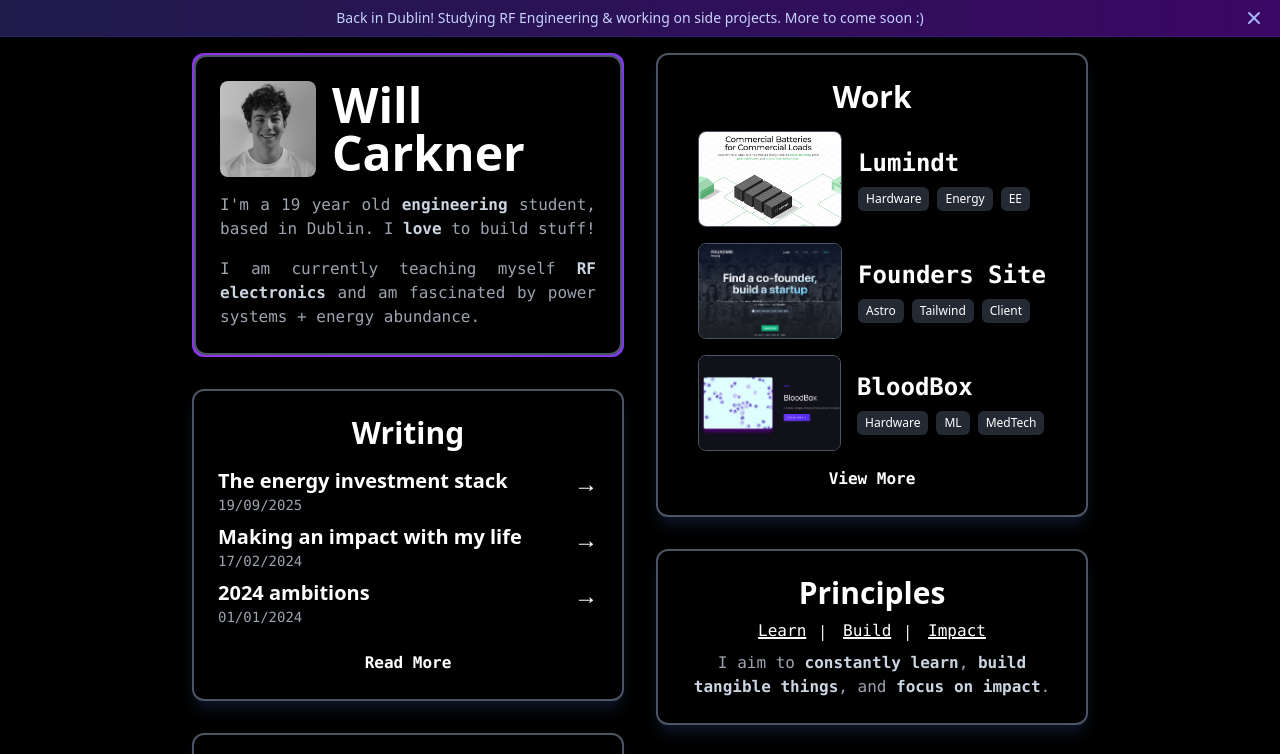
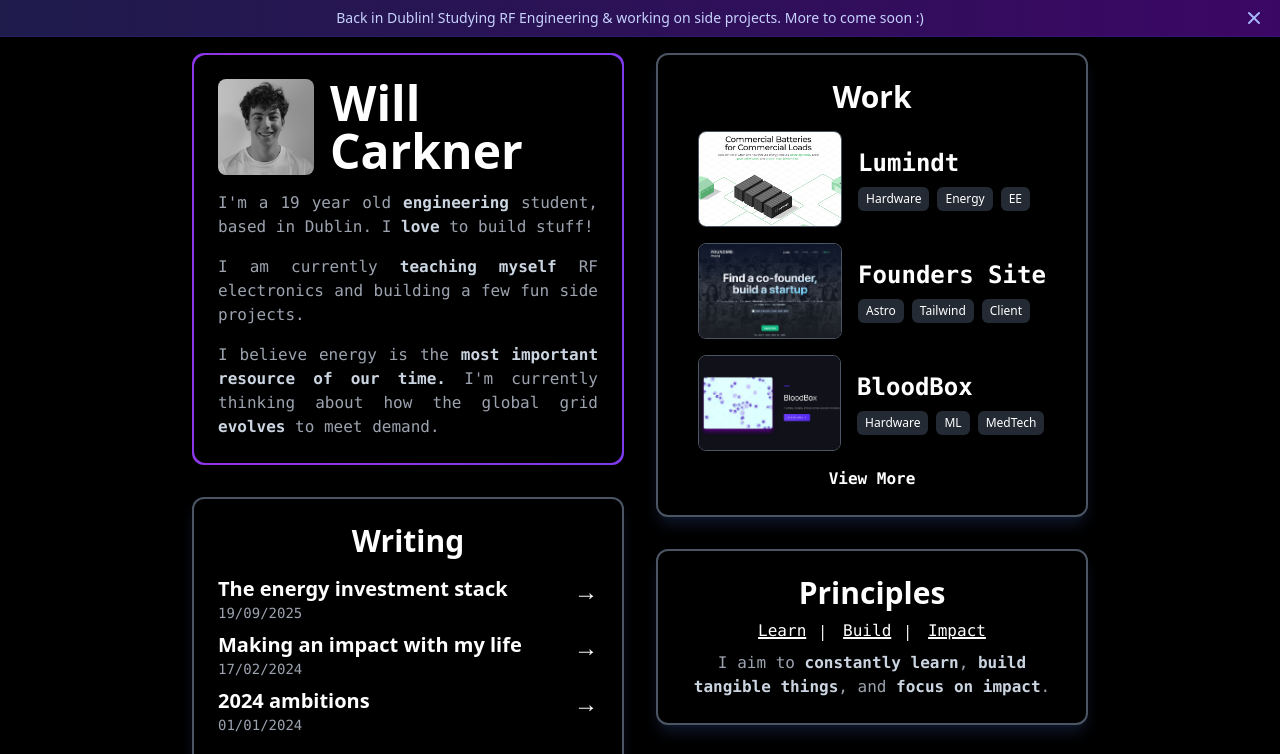
Before and after one commit to will-carkner/will-carkner-com, an Astro site: page / in a window 1280 px wide. Shown: the top 754 px of the page. Built offline with nearby package versions, Linux system fonts and the light colour scheme; Astro itself is replaced by a stand-in of ours.

Commit message:
small change

```diff
--- a/src/pages/index.astro
+++ b/src/pages/index.astro
@@ -21,7 +21,7 @@ const posts = (await getPosts()).slice(0, 3)
         <div
           class="rounded-xl bg-gradient-to-r animate-gradient-x from-blue-600 via-purple-600 to-violet-600 p-0.5"
         >
-          <Card class="items-left !shadow-none">
+          <Card class="items-left !border-none !shadow-none">
             <div class="flex-col text-left space-y-4 flex">
               <div class="flex flex-row space-x-4">
                 <img
@@ -38,8 +38,15 @@ const posts = (await getPosts()).slice(0, 3)
                 I'm a 19 year old <b> engineering</b> student, based in Dublin. I
                 <b>love</b> to build stuff!
               </p><p class="text-gray-400 font-mono bold-slate-p text-justify">
-                I am currently teaching myself <b>RF electronics</b> and am fascinated
-                by power systems + energy abundance.
+                I am currently <b>teaching myself</b> RF electronics and building
+                a few fun side projects.
+              </p>
+              <p class="text-gray-400 font-mono bold-slate-p text-justify">
+                I believe energy is the <b
+                  >most important resource of our time.
+                </b> I'm currently thinking about how the global grid <b
+                  >evolves</b
+                > to meet demand.
               </p>
             </div>
           </Card>
@@ -74,7 +81,7 @@ const posts = (await getPosts()).slice(0, 3)
         <div
           class="rounded-xl bg-gradient-to-r animate-gradient-x from-blue-600 via-purple-600 to-violet-600 p-0.5"
         >
-          <Card class="space-y-2 !shadow-none">
+          <Card class="space-y-2 !border-none !shadow-none">
             <h4>Contact</h4>
             <p class="font-mono text-gray-400 bold-slate-p">
               If any of what you see here seems interesting, I'd <b>love</b> to hear
```
